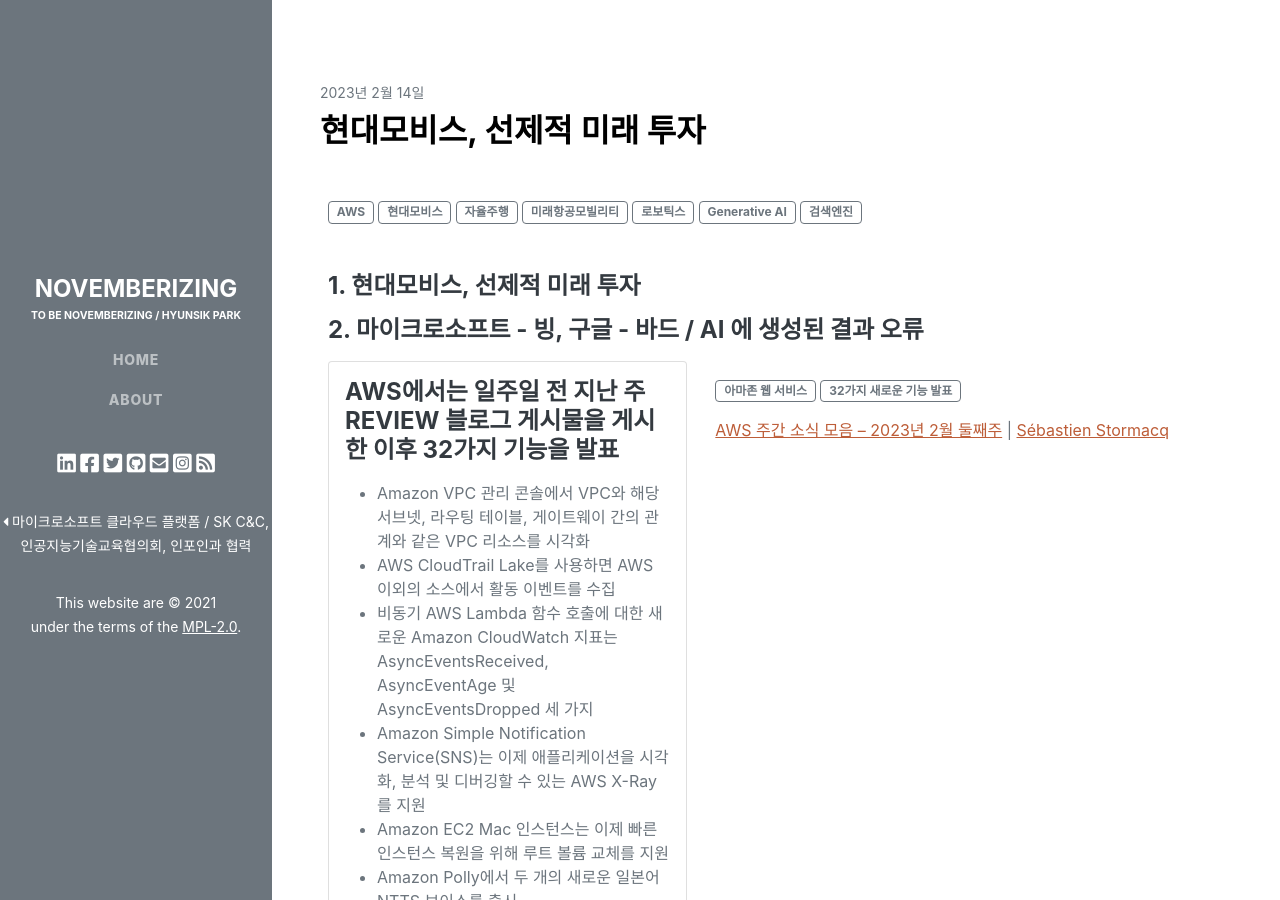
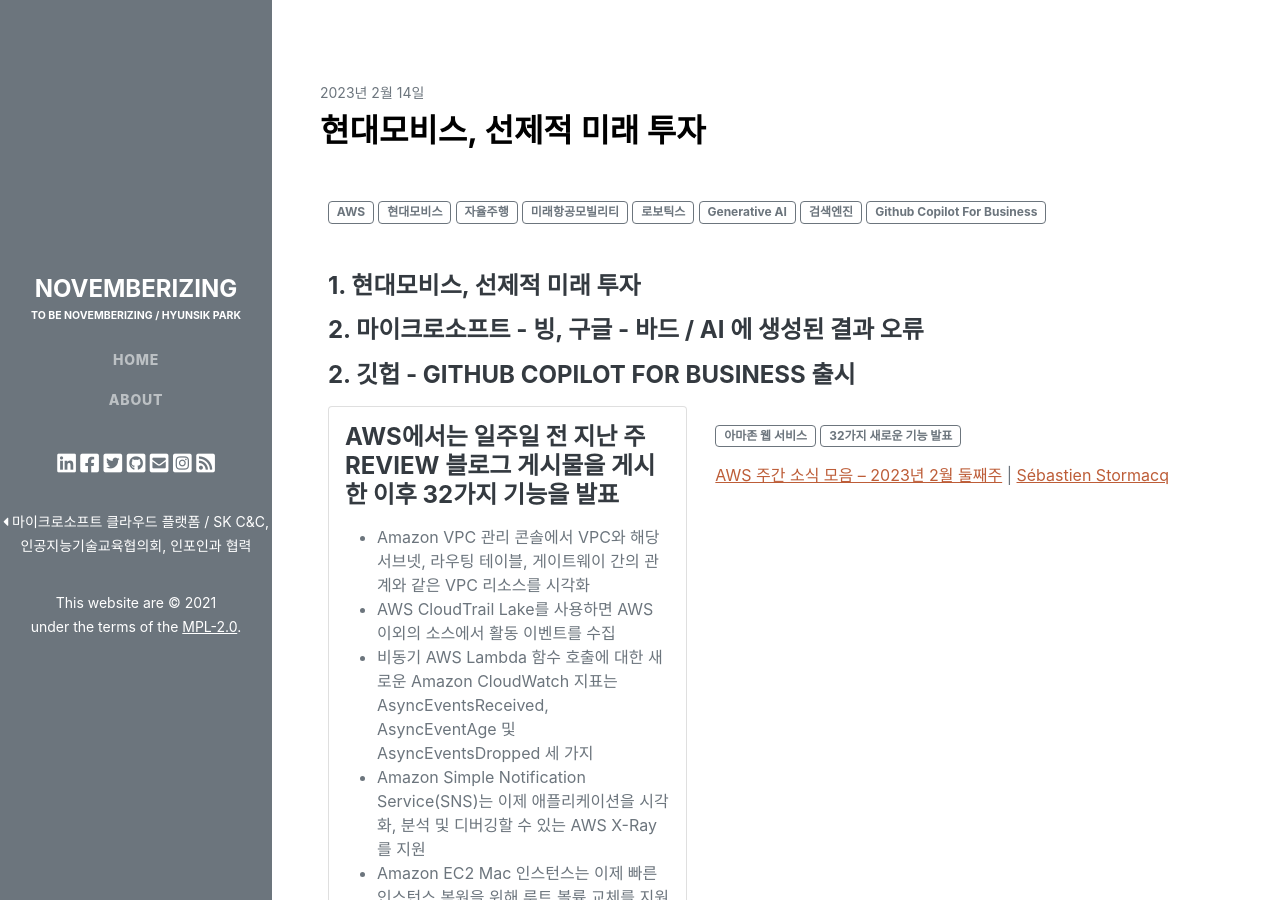
Before and after one commit to novemberizing/novemberizing.github.io, a Jekyll site: the page built from _posts/2023-02-15-NewsXBrief.md, in a window 1280 px wide and 900 px high. Built offline with Jekyll 4.4.1, drawn with Linux system fonts in a browser that asks for light colours; comment, search, counter and statistics services are not loaded.

Commit message:
업데이트

```diff
--- a/_posts/2023-02-15-NewsXBrief.md
+++ b/_posts/2023-02-15-NewsXBrief.md
@@ -6,11 +6,12 @@
 cover: /assets/images/posts/2022-01-08-Decentralization.png
 date: "2023-02-14 11:30:00"
 categories: posts
-tags: ["AWS", "현대모비스", "자율주행", "미래항공모빌리티", "로보틱스", "Generative AI", "검색엔진"]
+tags: ["AWS", "현대모비스", "자율주행", "미래항공모빌리티", "로보틱스", "Generative AI", "검색엔진", "Github Copilot For Business"]
 ---
 
 <h4 class="mb-3">1. 현대모비스, 선제적 미래 투자</h4>
 <h4 class="mb-3">2. 마이크로소프트 - 빙, 구글 - 바드 / AI 에 생성된 결과 오류</h4>
+<h4 class="mb-3">2. 깃헙 - Github Copilot For Business 출시</h4>
 
 <div class="row mb-3">
     <div class="col-xl-5 col-lg-12">
```
